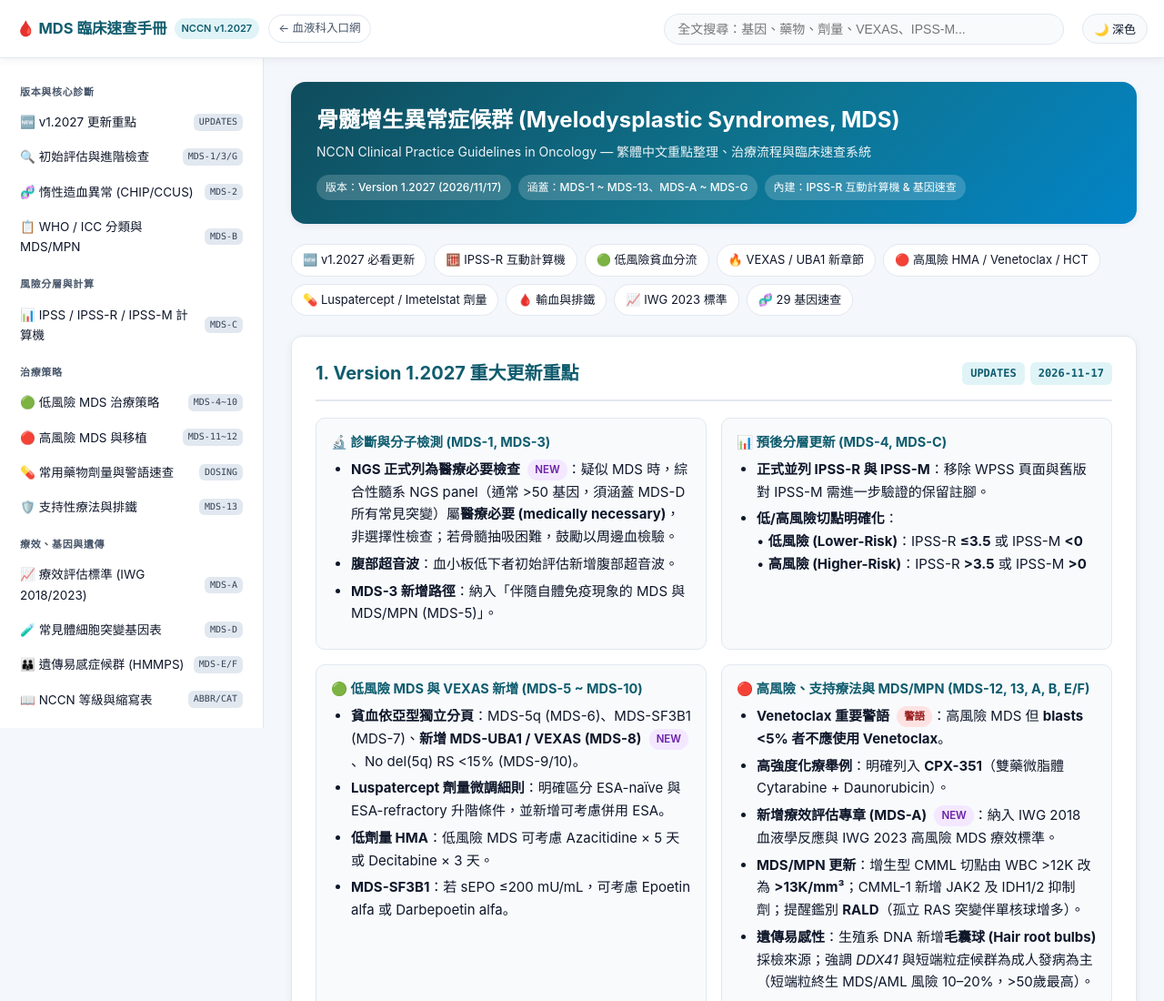
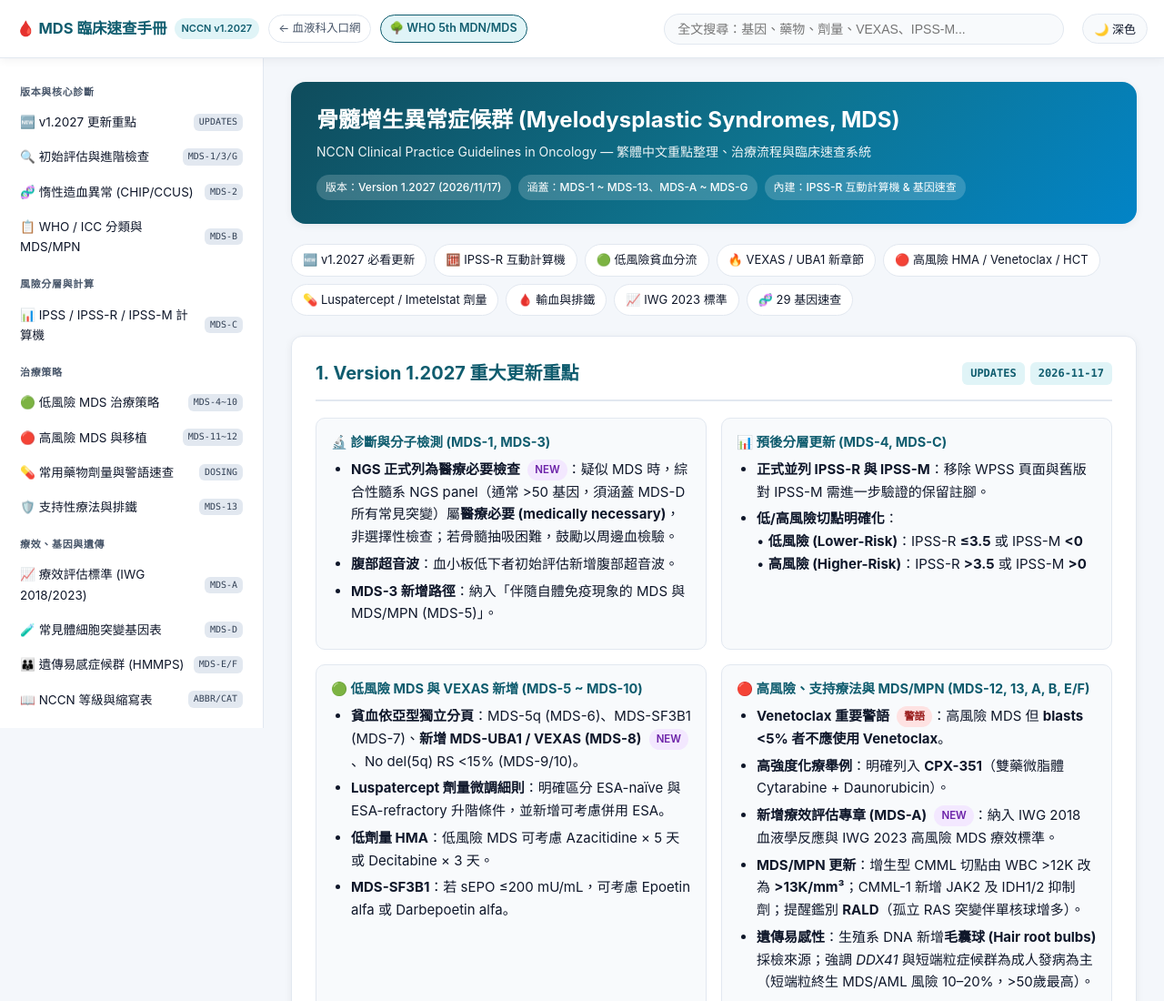
Before and after one commit to LiChiaHans/mds-nccn-guide, a plain HTML site: page index.html in a window 1280 px wide. Shown: the top 1100 px of the page at 91% size. Drawn offline with Linux system fonts and the light colour scheme.

Commit message:
Add WHO 5th edition deep link to topbar

```diff
--- a/index.html
+++ b/index.html
@@ -135,6 +135,19 @@
       border-color: var(--primary);
       background: var(--primary-light);
     }
+    .who-top-link {
+      font-size: 12.5px;
+      color: var(--primary);
+      text-decoration: none;
+      border: 1px solid var(--primary);
+      background: var(--primary-light);
+      padding: 4px 10px;
+      border-radius: 999px;
+      white-space: nowrap;
+      transition: all .15s;
+      font-weight: 600;
+    }
+    .who-top-link:hover { opacity: 0.88; }
     .search-wrap {
       flex: 1;
       max-width: 440px;
@@ -627,6 +640,7 @@
       <span class="ver">NCCN v1.2027</span>
     </div>
     <a class="portal-link" href="https://lichiahans.github.io/hematology-portal/" target="_blank" rel="noopener">← 血液科入口網</a>
+    <a class="who-top-link" href="https://lichiahans.github.io/who5-hematolymphoid-guide/#ch2-mdn" target="_blank" rel="noopener" title="開啟 WHO 第 5 版骨髓增生異常腫瘤 (MDN/MDS) 分類">🌳 WHO 5th MDN/MDS</a>
     <div class="search-wrap">
       <input type="text" id="searchInput" class="search-input" placeholder="全文搜尋：基因、藥物、劑量、VEXAS、IPSS-M..." aria-label="搜尋指引內容" />
       <button class="search-clear" id="searchClear" aria-label="清除搜尋">✕</button>
```
